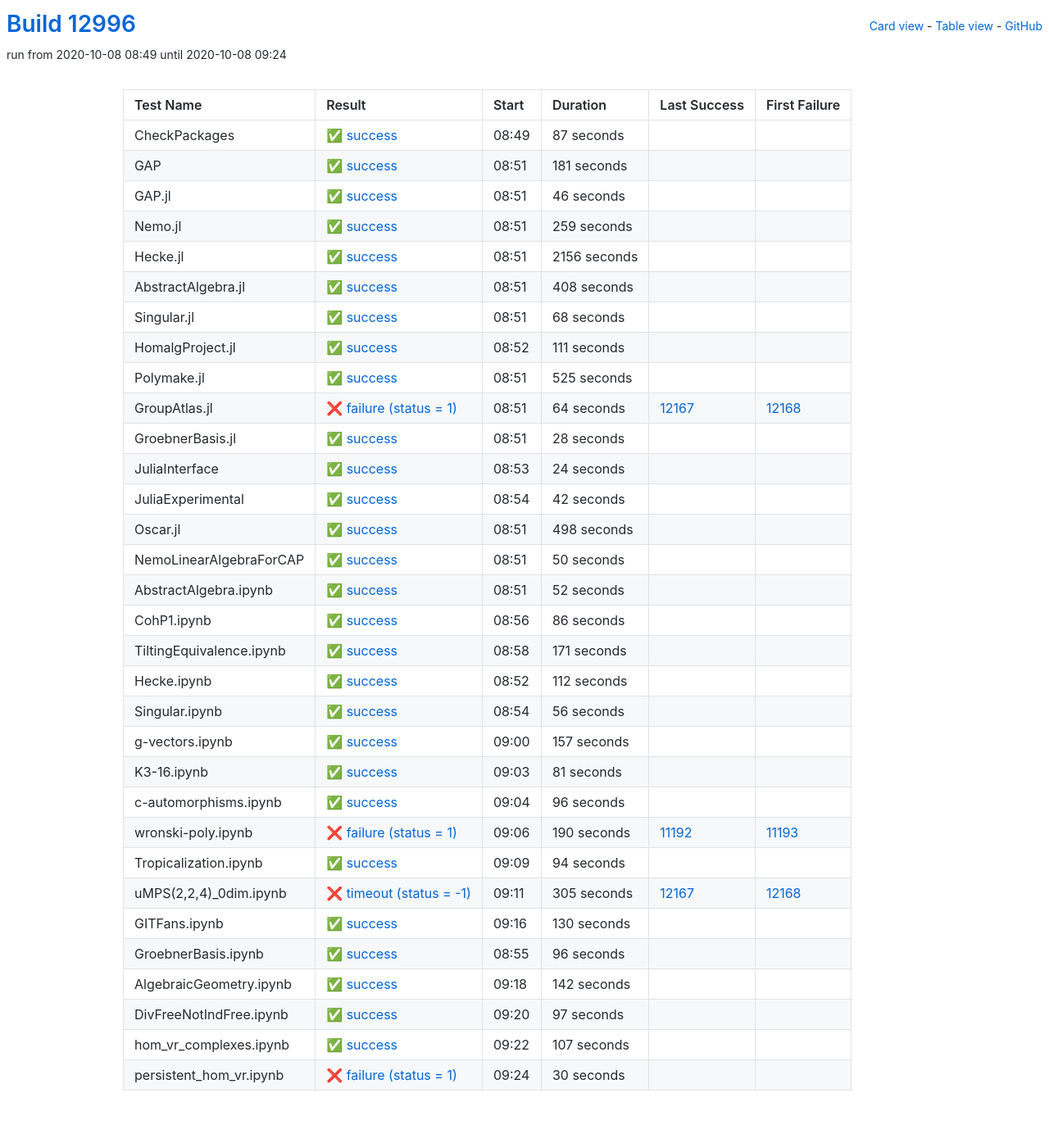
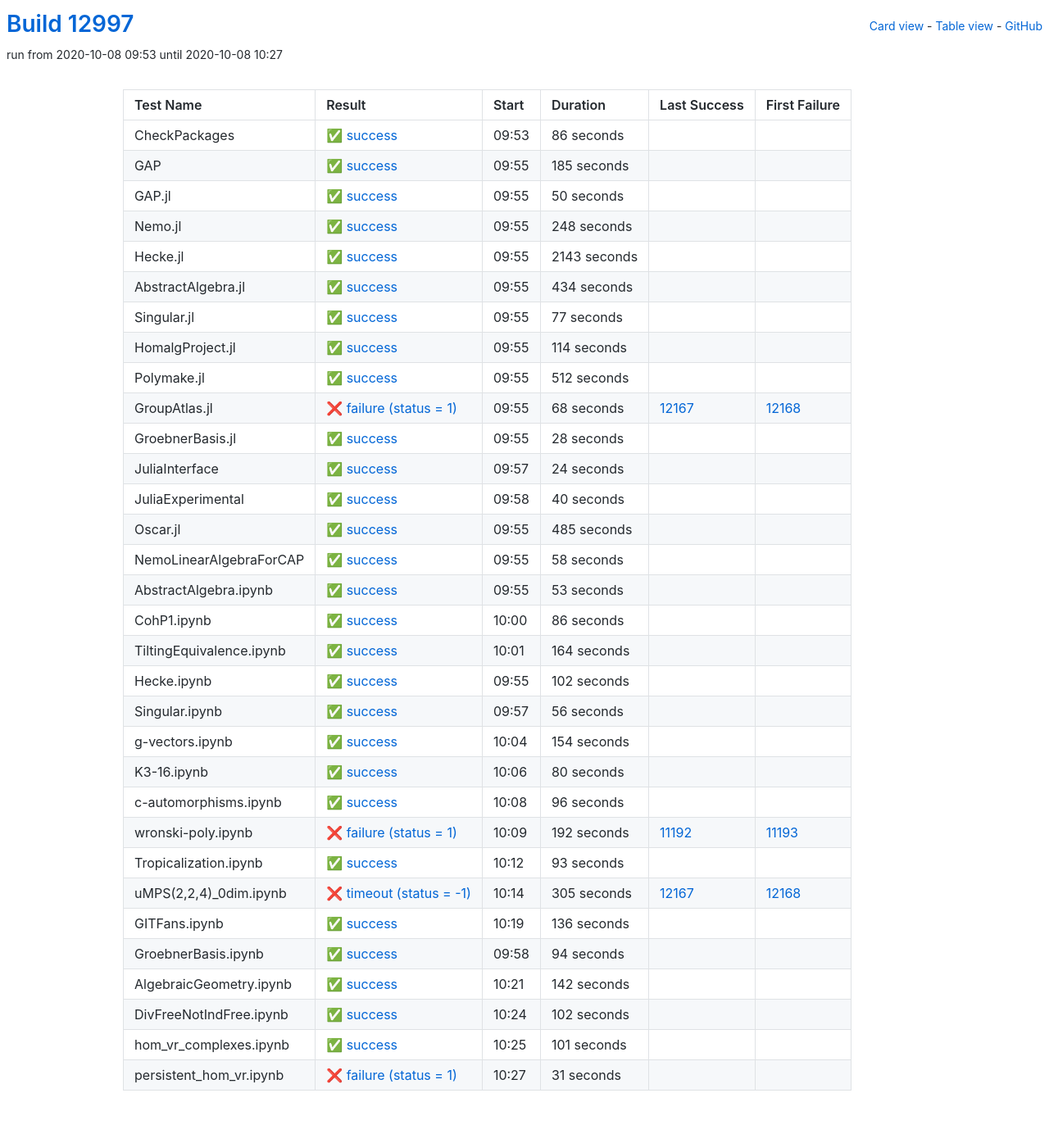
Before and after one commit to oscar-system/oscar-ci-status, a Jekyll site: the page built from table.html, in a window 1280 px wide. Shown: the whole page at 82% size. Built offline with Jekyll 4.4.1, drawn with Linux system fonts in a browser that asks for light colours.

Commit message:
Build #12997

```diff
--- a/_data/ci.yml
+++ b/_data/ci.yml
@@ -1,6 +1,6 @@
 ---
-build: 12996
-build_url: https://oscarci.mathematik.uni-kl.de/job/oscar/12996/
+build: 12997
+build_url: https://oscarci.mathematik.uni-kl.de/job/oscar/12997/
 job: oscar
 organization: oscar-system
 repo: oscar-ci-status
@@ -8,128 +8,128 @@
 tests:
 - name: CheckPackages
   id: checkpackages
-  log: https://oscarci.mathematik.uni-kl.de/job/oscar/12996/artifact/logs/build-12996/CheckPackages.log
-  start: 2020-10-08 08:49
+  log: https://oscarci.mathematik.uni-kl.de/job/oscar/12997/artifact/logs/build-12997/CheckPackages.log
+  start: 2020-10-08 09:53
   success: true
   exitcode: 0
   status: success
-  duration: 87
+  duration: 86
   last_success: false
   last_success_url:
   first_failure: false
   first_failure_url:
 - name: GAP
   id: gap
-  log: https://oscarci.mathematik.uni-kl.de/job/oscar/12996/artifact/logs/build-12996/GAP.log
-  start: 2020-10-08 08:51
+  log: https://oscarci.mathematik.uni-kl.de/job/oscar/12997/artifact/logs/build-12997/GAP.log
+  start: 2020-10-08 09:55
   success: true
   exitcode: 0
   status: success
-  duration: 181
+  duration: 185
   last_success: false
   last_success_url:
   first_failure: false
   first_failure_url:
 - name: GAP.jl
   id: gap-jl
-  log: https://oscarci.mathematik.uni-kl.de/job/oscar/12996/artifact/logs/build-12996/GAP.jl.log
-  start: 2020-10-08 08:51
+  log: https://oscarci.mathematik.uni-kl.de/job/oscar/12997/artifact/logs/build-12997/GAP.jl.log
+  start: 2020-10-08 09:55
   success: true
   exitcode: 0
   status: success
-  duration: 46
+  duration: 50
   last_success: false
   last_success_url:
   first_failure: false
   first_failure_url:
 - name: Nemo.jl
   id: nemo-jl
-  log: https://oscarci.mathematik.uni-kl.de/job/oscar/12996/artifact/logs/build-12996/Nemo.jl.log
-  start: 2020-10-08 08:51
+  log: https://oscarci.mathematik.uni-kl.de/job/oscar/12997/artifact/logs/build-12997/Nemo.jl.log
+  start: 2020-10-08 09:55
   success: true
   exitcode: 0
   status: success
-  duration: 259
+  duration: 248
   last_success: false
   last_success_url:
   first_failure: false
   first_failure_url:
 - name: Hecke.jl
   id: hecke-jl
-  log: https://oscarci.mathematik.uni-kl.de/job/oscar/12996/artifact/logs/build-12996/Hecke.jl.log
-  start: 2020-10-08 08:51
+  log: https://oscarci.mathematik.uni-kl.de/job/oscar/12997/artifact/logs/build-12997/Hecke.jl.log
+  start: 2020-10-08 09:55
   success: true
   exitcode: 0
   status: success
-  duration: 2156
+  duration: 2143
   last_success: false
   last_success_url:
   first_failure: false
   first_failure_url:
 - name: AbstractAlgebra.jl
   id: abstractalgebra-jl
-  log: https://oscarci.mathematik.uni-kl.de/job/oscar/12996/artifact/logs/build-12996/AbstractAlgebra.jl.log
-  start: 2020-10-08 08:51
+  log: https://oscarci.mathematik.uni-kl.de/job/oscar/12997/artifact/logs/build-12997/AbstractAlgebra.jl.log
+  start: 2020-10-08 09:55
   success: true
   exitcode: 0
   status: success
-  duration: 408
+  duration: 434
   last_success: false
   last_success_url:
   first_failure: false
   first_failure_url:
 - name: Singular.jl
   id: singular-jl
-  log: https://oscarci.mathematik.uni-kl.de/job/oscar/12996/artifact/logs/build-12996/Singular.jl.log
-  start: 2020-10-08 08:51
+  log: https://oscarci.mathematik.uni-kl.de/job/oscar/12997/artifact/logs/build-12997/Singular.jl.log
+  start: 2020-10-08 09:55
   success: true
   exitcode: 0
   status: success
-  duration: 68
+  duration: 77
   last_success: false
   last_success_url:
   first_failure: false
   first_failure_url:
 - name: HomalgProject.jl
   id: homalgproject-jl
-  log: https://oscarci.mathematik.uni-kl.de/job/oscar/12996/artifact/logs/build-12996/HomalgProject.jl.log
-  start: 2020-10-08 08:52
+  log: https://oscarci.mathematik.uni-kl.de/job/oscar/12997/artifact/logs/build-12997/HomalgProject.jl.log
+  start: 2020-10-08 09:55
   success: true
   exitcode: 0
   status: success
-  duration: 111
+  duration: 114
   last_success: false
   last_success_url:
   first_failure: false
   first_failure_url:
 - name: Polymake.jl
   id: polymake-jl
-  log: https://oscarci.mathematik.uni-kl.de/job/oscar/12996/artifact/logs/build-12996/Polymake.jl.log
-  start: 2020-10-08 08:51
+  log: https://oscarci.mathematik.uni-kl.de/job/oscar/12997/artifact/logs/build-12997/Polymake.jl.log
+  start: 2020-10-08 09:55
   success: true
   exitcode: 0
   status: success
-  duration: 525
+  duration: 512
   last_success: false
   last_success_url:
   first_failure: false
   first_failure_url:
 - name: GroupAtlas.jl
   id: groupatlas-jl
-  log: https://oscarci.mathematik.uni-kl.de/job/oscar/12996/artifact/logs/build-12996/GroupAtlas.jl.log
-  start: 2020-10-08 08:51
+  log: https://oscarci.mathematik.uni-kl.de/job/oscar/12997/artifact/logs/build-12997/GroupAtlas.jl.log
+  start: 2020-10-08 09:55
   success: false
   exitcode: 1
   status: failure
-  duration: 64
+  duration: 68
   last_success: 12167
   last_success_url: https://oscarci.mathematik.uni-kl.de/job/oscar/12167/
   first_failure: 12168
   first_failure_url: https://oscarci.mathematik.uni-kl.de/job/oscar/12168/
 - name: GroebnerBasis.jl
   id: groebnerbasis-jl
-  log: https://oscarci.mathematik.uni-kl.de/job/oscar/12996/artifact/logs/build-12996/GroebnerBasis.jl.log
-  start: 2020-10-08 08:51
+  log: https://oscarci.mathematik.uni-kl.de/job/oscar/12997/artifact/logs/build-12997/GroebnerBasis.jl.log
+  start: 2020-10-08 09:55
   success: true
   exitcode: 0
   status: success
@@ -140,8 +140,8 @@
   first_failure_url:
 - name: JuliaInterface
   id: juliainterface
-  log: https://oscarci.mathematik.uni-kl.de/job/oscar/12996/artifact/logs/build-12996/JuliaInterface.log
-  start: 2020-10-08 08:53
+  log: https://oscarci.mathematik.uni-kl.de/job/oscar/12997/artifact/logs/build-12997/JuliaInterface.log
+  start: 2020-10-08 09:57
   success: true
   exitcode: 0
   status: success
@@ -152,56 +152,56 @@
   first_failure_url:
 - name: JuliaExperimental
   id: juliaexperimental
-  log: https://oscarci.mathematik.uni-kl.de/job/oscar/12996/artifact/logs/build-12996/JuliaExperimental.log
-  start: 2020-10-08 08:54
+  log: https://oscarci.mathematik.uni-kl.de/job/oscar/12997/artifact/logs/build-12997/JuliaExperimental.log
+  start: 2020-10-08 09:58
   success: true
   exitcode: 0
   status: success
-  duration: 42
+  duration: 40
   last_success: false
   last_success_url:
   first_failure: false
   first_failure_url:
 - name: Oscar.jl
   id: oscar-jl
-  log: https://oscarci.mathematik.uni-kl.de/job/oscar/12996/artifact/logs/build-12996/Oscar.jl.log
-  start: 2020-10-08 08:51
+  log: https://oscarci.mathematik.uni-kl.de/job/oscar/12997/artifact/logs/build-12997/Oscar.jl.log
+  start: 2020-10-08 09:55
   success: true
   exitcode: 0
   status: success
-  duration: 498
+  duration: 485
   last_success: false
   last_success_url:
   first_failure: false
   first_failure_url:
 - name: NemoLinearAlgebraForCAP
   id: nemolinearalgebraforcap
-  log: https://oscarci.mathematik.uni-kl.de/job/oscar/12996/artifact/logs/build-12996/NemoLinearAlgebraForCAP.log
-  start: 2020-10-08 08:51
+  log: https://oscarci.mathematik.uni-kl.de/job/oscar/12997/artifact/logs/build-12997/NemoLinearAlgebraForCAP.log
+  start: 2020-10-08 09:55
   success: true
   exitcode: 0
   status: success
-  duration: 50
+  duration: 58
   last_success: false
   last_success_url:
   first_failure: false
   first_failure_url:
 - name: AbstractAlgebra.ipynb
   id: abstractalgebra-ipynb
-  log: https://oscarci.mathematik.uni-kl.de/job/oscar/12996/artifact/logs/build-12996/AbstractAlgebra.ipynb.log
-  start: 2020-10-08 08:51
+  log: https://oscarci.mathematik.uni-kl.de/job/oscar/12997/artifact/logs/build-12997/AbstractAlgebra.ipynb.log
+  start: 2020-10-08 09:55
   success: true
   exitcode: 0
   status: success
-  duration: 52
+  duration: 53
   last_success: false
   last_success_url:
   first_failure: false
   first_failure_url:
 - name: CohP1.ipynb
   id: cohp1-ipynb
-  log: https://oscarci.mathematik.uni-kl.de/job/oscar/12996/artifact/logs/build-12996/CohP1.ipynb.log
-  start: 2020-10-08 08:56
+  log: https://oscarci.mathematik.uni-kl.de/job/oscar/12997/artifact/logs/build-12997/CohP1.ipynb.log
+  start: 2020-10-08 10:00
   success: true
   exitcode: 0
   status: success
@@ -212,32 +212,32 @@
   first_failure_url:
 - name: TiltingEquivalence.ipynb
   id: tiltingequivalence-ipynb
-  log: https://oscarci.mathematik.uni-kl.de/job/oscar/12996/artifact/logs/build-12996/TiltingEquivalence.ipynb.log
-  start: 2020-10-08 08:58
+  log: https://oscarci.mathematik.uni-kl.de/job/oscar/12997/artifact/logs/build-12997/TiltingEquivalence.ipynb.log
+  start: 2020-10-08 10:01
   success: true
   exitcode: 0
   status: success
-  duration: 171
+  duration: 164
   last_success: false
   last_success_url:
   first_failure: false
   first_failure_url:
 - name: Hecke.ipynb
   id: hecke-ipynb
-  log: https://oscarci.mathematik.uni-kl.de/job/oscar/12996/artifact/logs/build-12996/Hecke.ipynb.log
-  start: 2020-10-08 08:52
+  log: https://oscarci.mathematik.uni-kl.de/job/oscar/12997/artifact/logs/build-12997/Hecke.ipynb.log
+  start: 2020-10-08 09:55
   success: true
   exitcode: 0
   status: success
-  duration: 112
+  duration: 102
   last_success: false
   last_success_url:
   first_failure: false
   first_failure_url:
 - name: Singular.ipynb
   id: singular-ipynb
-  log: https://oscarci.mathematik.uni-kl.de/job/oscar/12996/artifact/logs/build-12996/Singular.ipynb.log
-  start: 2020-10-08 08:54
+  log: https://oscarci.mathematik.uni-kl.de/job/oscar/12997/artifact/logs/build-12997/Singular.ipynb.log
+  start: 2020-10-08 09:57
   success: true
   exitcode: 0
   status: success
@@ -248,32 +248,32 @@
   first_failure_url:
 - name: g-vectors.ipynb
   id: g-vectors-ipynb
-  log: https://oscarci.mathematik.uni-kl.de/job/oscar/12996/artifact/logs/build-12996/g-vectors.ipynb.log
-  start: 2020-10-08 09:00
+  log: https://oscarci.mathematik.uni-kl.de/job/oscar/12997/artifact/logs/build-12997/g-vectors.ipynb.log
+  start: 2020-10-08 10:04
   success: true
   exitcode: 0
   status: success
-  duration: 157
+  duration: 154
   last_success: false
   last_success_url:
   first_failure: false
   first_failure_url:
 - name: K3-16.ipynb
   id: k3-16-ipynb
-  log: https://oscarci.mathematik.uni-kl.de/job/oscar/12996/artifact/logs/build-12996/K3-16.ipynb.log
-  start: 2020-10-08 09:03
+  log: https://oscarci.mathematik.uni-kl.de/job/oscar/12997/artifact/logs/build-12997/K3-16.ipynb.log
+  start: 2020-10-08 10:06
   success: true
   exitcode: 0
   status: success
-  duration: 81
+  duration: 80
   last_success: false
   last_success_url:
   first_failure: false
   first_failure_url:
 - name: c-automorphisms.ipynb
   id: c-automorphisms-ipynb
-  log: https://oscarci.mathematik.uni-kl.de/job/oscar/12996/artifact/logs/build-12996/c-automorphisms.ipynb.log
-  start: 2020-10-08 09:04
+  log: https://oscarci.mathematik.uni-kl.de/job/oscar/12997/artifact/logs/build-12997/c-automorphisms.ipynb.log
+  start: 2020-10-08 10:08
   success: true
   exitcode: 0
   status: success
@@ -284,32 +284,32 @@
   first_failure_url:
 - name: wronski-poly.ipynb
   id: wronski-poly-ipynb
-  log: https://oscarci.mathematik.uni-kl.de/job/oscar/12996/artifact/logs/build-12996/wronski-poly.ipynb.log
-  start: 2020-10-08 09:06
+  log: https://oscarci.mathematik.uni-kl.de/job/oscar/12997/artifact/logs/build-12997/wronski-poly.ipynb.log
+  start: 2020-10-08 10:09
   success: false
   exitcode: 1
   status: failure
-  duration: 190
+  duration: 192
   last_success: 11192
   last_success_url: https://oscarci.mathematik.uni-kl.de/job/oscar/11192/
   first_failure: 11193
   first_failure_url: https://oscarci.mathematik.uni-kl.de/job/oscar/11193/
 - name: Tropicalization.ipynb
   id: tropicalization-ipynb
-  log: https://oscarci.mathematik.uni-kl.de/job/oscar/12996/artifact/logs/build-12996/Tropicalization.ipynb.log
-  start: 2020-10-08 09:09
+  log: https://oscarci.mathematik.uni-kl.de/job/oscar/12997/artifact/logs/build-12997/Tropicalization.ipynb.log
+  start: 2020-10-08 10:12
   success: true
   exitcode: 0
   status: success
-  duration: 94
+  duration: 93
   last_success: false
   last_success_url:
   first_failure: false
   first_failure_url:
 - name: uMPS(2,2,4)_0dim.ipynb
   id: umps-2-2-4-0dim-ipynb
-  log: https://oscarci.mathematik.uni-kl.de/job/oscar/12996/artifact/logs/build-12996/uMPS-2-2-4-_0dim.ipynb.log
-  start: 2020-10-08 09:11
+  log: https://oscarci.mathematik.uni-kl.de/job/oscar/12997/artifact/logs/build-12997/uMPS-2-2-4-_0dim.ipynb.log
+  start: 2020-10-08 10:14
   success: false
   exitcode: -1
   status: timeout
@@ -320,32 +320,32 @@
   first_failure_url: https://oscarci.mathematik.uni-kl.de/job/oscar/12168/
 - name: GITFans.ipynb
   id: gitfans-ipynb
-  log: https://oscarci.mathematik.uni-kl.de/job/oscar/12996/artifact/logs/build-12996/GITFans.ipynb.log
-  start: 2020-10-08 09:16
+  log: https://oscarci.mathematik.uni-kl.de/job/oscar/12997/artifact/logs/build-12997/GITFans.ipynb.log
+  start: 2020-10-08 10:19
   success: true
   exitcode: 0
   status: success
-  duration: 130
+  duration: 136
   last_success: false
   last_success_url:
   first_failure: false
   first_failure_url:
 - name: GroebnerBasis.ipynb
   id: groebnerbasis-ipynb
-  log: https://oscarci.mathematik.uni-kl.de/job/oscar/12996/artifact/logs/build-12996/GroebnerBasis.ipynb.log
-  start: 2020-10-08 08:55
+  log: https://oscarci.mathematik.uni-kl.de/job/oscar/12997/artifact/logs/build-12997/GroebnerBasis.ipynb.log
+  start: 2020-10-08 09:58
   success: true
   exitcode: 0
   status: success
-  duration: 96
+  duration: 94
   last_success: false
   last_success_url:
   first_failure: false
   first_failure_url:
 - name: AlgebraicGeometry.ipynb
   id: algebraicgeometry-ipynb
-  log: https://oscarci.mathematik.uni-kl.de/job/oscar/12996/artifact/logs/build-12996/AlgebraicGeometry.ipynb.log
-  start: 2020-10-08 09:18
+  log: https://oscarci.mathematik.uni-kl.de/job/oscar/12997/artifact/logs/build-12997/AlgebraicGeometry.ipynb.log
+  start: 2020-10-08 10:21
   success: true
   exitcode: 0
   status: success
@@ -356,36 +356,36 @@
   first_failure_url:
 - name: DivFreeNotIndFree.ipynb
   id: divfreenotindfree-ipynb
-  log: https://oscarci.mathematik.uni-kl.de/job/oscar/12996/artifact/logs/build-12996/DivFreeNotIndFree.ipynb.log
-  start: 2020-10-08 09:20
+  log: https://oscarci.mathematik.uni-kl.de/job/oscar/12997/artifact/logs/build-12997/DivFreeNotIndFree.ipynb.log
+  start: 2020-10-08 10:24
   success: true
   exitcode: 0
   status: success
-  duration: 97
+  duration: 102
   last_success: false
   last_success_url:
   first_failure: false
   first_failure_url:
 - name: hom_vr_complexes.ipynb
   id: hom-vr-complexes-ipynb
-  log: https://oscarci.mathematik.uni-kl.de/job/oscar/12996/artifact/logs/build-12996/hom_vr_complexes.ipynb.log
-  start: 2020-10-08 09:22
+  log: https://oscarci.mathematik.uni-kl.de/job/oscar/12997/artifact/logs/build-12997/hom_vr_complexes.ipynb.log
+  start: 2020-10-08 10:25
   success: true
   exitcode: 0
   status: success
-  duration: 107
+  duration: 101
   last_success: false
   last_success_url:
   first_failure: false
   first_failure_url:
 - name: persistent_hom_vr.ipynb
   id: persistent-hom-vr-ipynb
-  log: https://oscarci.mathematik.uni-kl.de/job/oscar/12996/artifact/logs/build-12996/persistent_hom_vr.ipynb.log
-  start: 2020-10-08 09:24
+  log: https://oscarci.mathematik.uni-kl.de/job/oscar/12997/artifact/logs/build-12997/persistent_hom_vr.ipynb.log
+  start: 2020-10-08 10:27
   success: false
   exitcode: 1
   status: failure
-  duration: 30
+  duration: 31
   last_success: false
   last_success_url:
   first_failure: false
```
Also changed, not shown: README.md.
